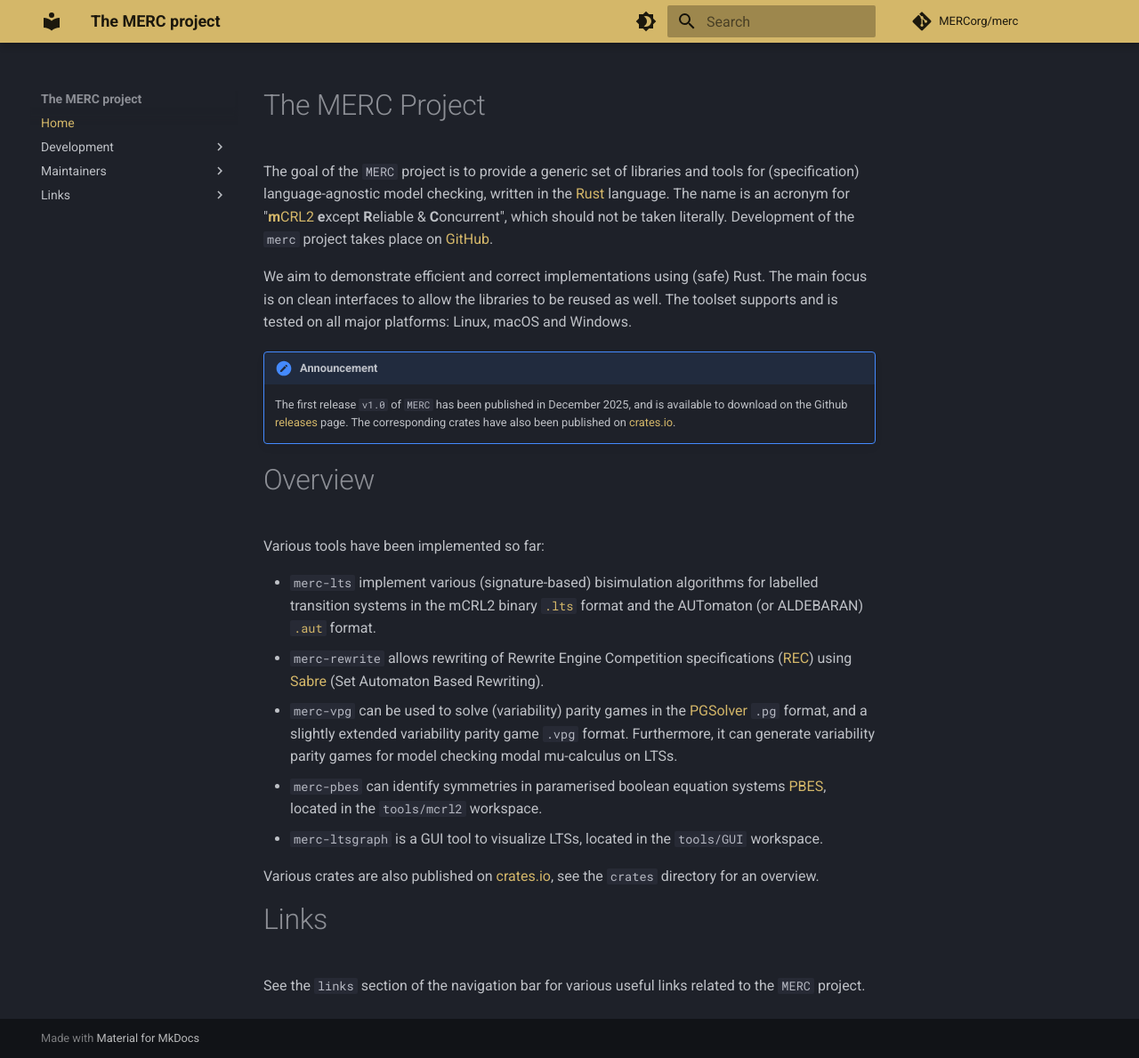
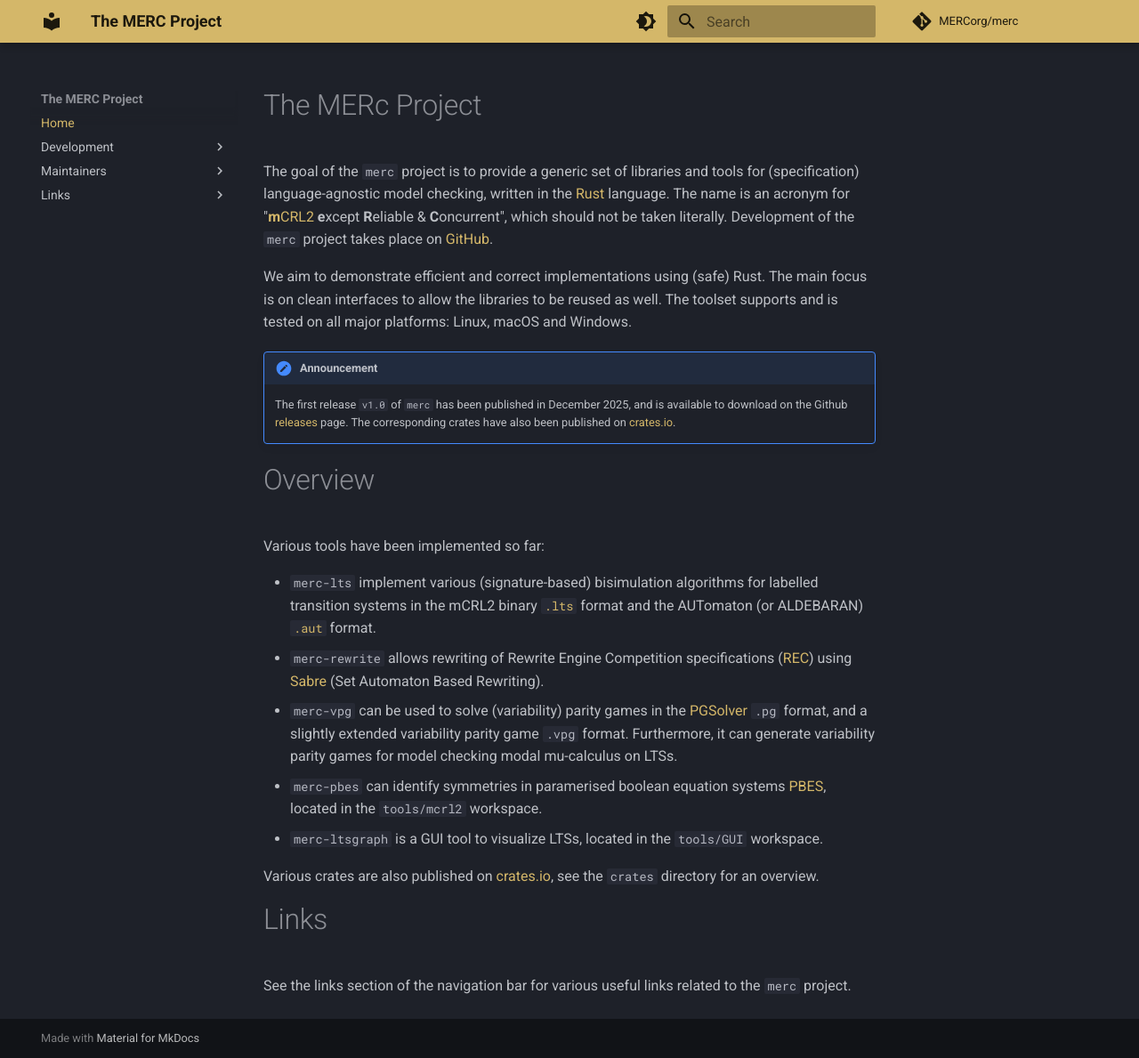
Before and after one commit to MERCorg/merc-website, an MkDocs documentation site: the page built from docs/index.md, in a window 1280 px wide and 1189 px high. Shown: the whole window at 89% size. Built offline with MkDocs 1.6.1 and Material for MkDocs 9.7.7, drawn with Linux system fonts in a browser that asks for light colours; plug-ins that fetch from the network failed and are left out; comment, search, counter and statistics services are not loaded.

Commit message:
Various smaller changes.

```diff
--- a/docs/index.md
+++ b/docs/index.md
@@ -1,11 +1,11 @@
-# The MERC Project
+# The MERc Project
 
-The goal of the `MERC` project is to provide a generic set of libraries and tools for (specification) language-agnostic model checking, written in the [Rust](https://rust-lang.org/) language. The name is an acronym for "[**m**CRL2](https://www.mcrl2.org/web/index.html) **e**xcept **R**eliable & **C**oncurrent", which should not be taken literally. Development of the `merc` project takes place on [GitHub](https://github.com/MERCorg/merc).
+The goal of the `merc` project is to provide a generic set of libraries and tools for (specification) language-agnostic model checking, written in the [Rust](https://rust-lang.org/) language. The name is an acronym for "[**m**CRL2](https://www.mcrl2.org/web/index.html) **e**xcept **R**eliable & **C**oncurrent", which should not be taken literally. Development of the `merc` project takes place on [GitHub](https://github.com/MERCorg/merc).
 
 We aim to demonstrate efficient and correct implementations using (safe) Rust. The main focus is on clean interfaces to allow the libraries to be reused as well. The toolset supports and is tested on all major platforms: Linux, macOS and Windows.
 
 !!! note "Announcement"
-    The first release `v1.0` of `MERC` has been published in December 2025, and is available to download on the Github [releases](https://github.com/MERCorg/merc/releases) page. The corresponding crates have also been published on [crates.io](https://crates.io/users/mlaveaux).
+    The first release `v1.0` of `merc` has been published in December 2025, and is available to download on the Github [releases](https://github.com/MERCorg/merc/releases) page. The corresponding crates have also been published on [crates.io](https://crates.io/users/mlaveaux).
 
 # Overview
 
@@ -21,5 +21,5 @@ Various crates are also published on [crates.io](https://crates.io/users/mlaveau
 
 # Links
 
-See the `links` section of the navigation bar for various useful links related
-to the `MERC` project.
+See the links section of the navigation bar for various useful links related
+to the `merc` project.
--- a/mkdocs.yml
+++ b/mkdocs.yml
@@ -1,5 +1,5 @@
-site_name: The MERC project
-site_url: https://mercorg.github.io/merc-website/
+site_name: The MERC Project
+site_url: https://MERCorg.github.io/merc-website/
 theme:
   name: material
   palette:
@@ -35,7 +35,6 @@ nav:
     - developer/testing.md
     - developer/aterms.md
     - developer/impossible_futures.md
-    - developer/parsing.md
   - Maintainers:
     - maintainers/publishing.md
   - Links:
```
Also changed, not shown: README.md (+2 -2 lines), docs/developer/aterms.md (+6 -3 lines), docs/developer/impossible_futures.md (+4 -4 lines), docs/developer/parsing.md (deleted, +0 -1 lines).
